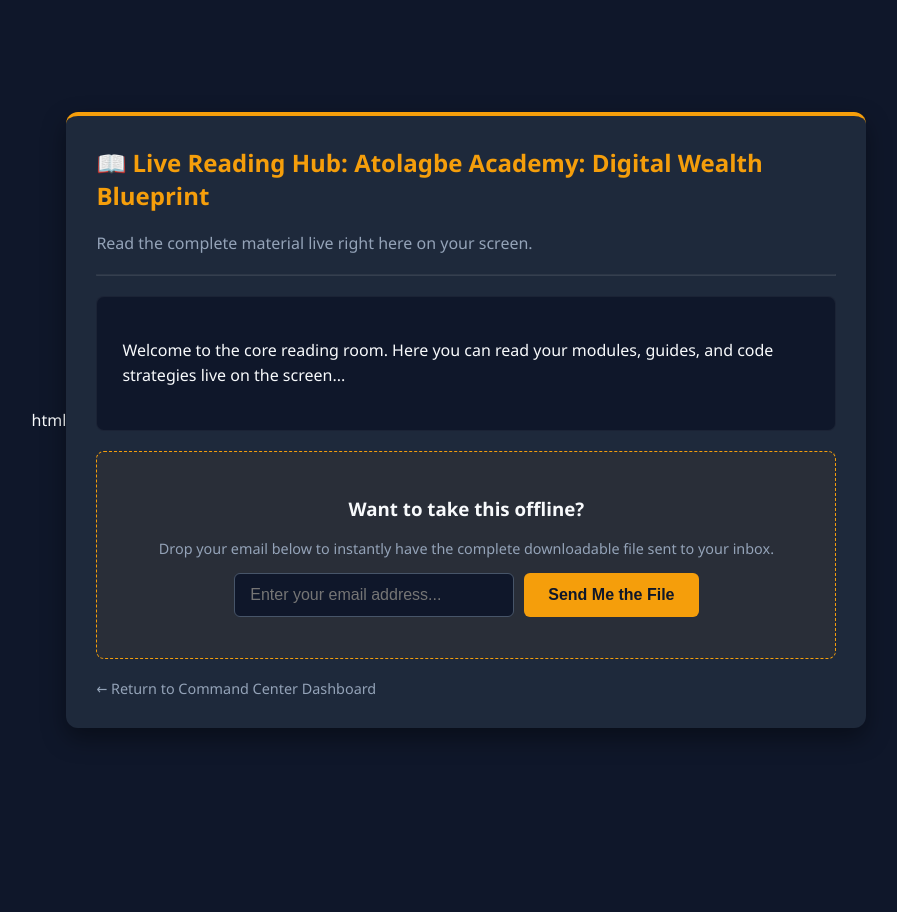
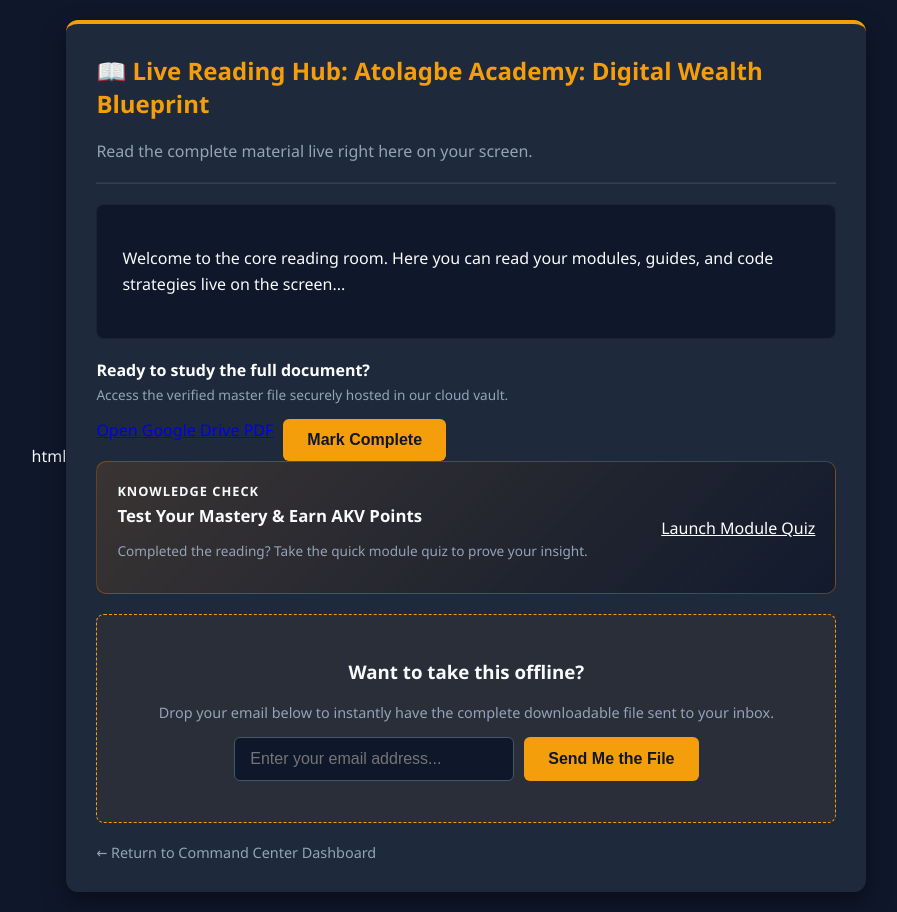
Before and after one commit to Aboladale01/global-command-center, a Flask app: page /reader in a window 1280 px wide. Shown: the whole page, without its empty margins (191-1088 px from the left). Before the commit the page ends 731 px from the top, so only its background shows below. Run offline with Flask 3, Linux system fonts and the light colour scheme.

Commit message:
Update reader_view.html

```diff
--- a/templates/reader_view.html
+++ b/templates/reader_view.html
@@ -133,6 +133,27 @@
             <p>{{ content }}</p>
         </div>
 
+            <div class="action-box" style="flex-direction: column; align-items: stretch; gap: 20px;">
+                <div style="display: flex; justify-content: space-between; align-items: center; flex-wrap: wrap; gap: 15px;">
+                    <div>
+                        <strong style="color: white; display: block; margin-bottom: 4px;">Ready to study the full document?</strong>
+                        <span style="color: #94a3b8; font-size: 0.85rem;">Access the verified master file securely hosted in our cloud vault.</span>
+                    </div>
+                    <div style="display: flex; gap: 10px; flex-wrap: wrap;">
+                        <a href="#" target="_blank" class="btn"><i class="fa-solid fa-cloud-arrow-down"></i> Open Google Drive PDF</a>
+                        <button onclick="alert('Progress saved! Keep crushing your goals, Boss.')" class="btn btn-success"><i class="fa-solid fa-check"></i> Mark Complete</button>
+                    </div>
+                </div>
+
+                <div style="background: linear-gradient(135deg, rgba(217, 119, 6, 0.15), rgba(15, 23, 42, 0.8)); border: 1px solid rgba(217, 119, 6, 0.4); padding: 20px; border-radius: 10px; display: flex; justify-content: space-between; align-items: center; flex-wrap: wrap; gap: 15px;">
+                    <div>
+                        <span style="color: var(--gold); font-size: 0.8rem; font-weight: bold; text-transform: uppercase; letter-spacing: 1px;"><i class="fa-solid fa-brain"></i> Knowledge Check</span>
+                        <h4 style="color: #f8fafc; font-size: 1.05rem; margin: 4px 0;">Test Your Mastery & Earn AKV Points</h4>
+                        <p style="color: #94a3b8; font-size: 0.85rem;">Completed the reading? Take the quick module quiz to prove your insight.</p>
+                    </div>
+                    <a href="/quiz" class="btn" style="background-color: var(--gold); color: white;"><i class="fa-solid fa-bolt"></i> Launch Module Quiz</a>
+                </div>
+            </div>
         <div class="download-gate">
             <h3>Want to take this offline?</h3>
             <p style="color: var(--text-muted); font-size: 0.9rem; margin-bottom: 15px;">Drop your email below to instantly have the complete downloadable file sent to your inbox.</p>
```
